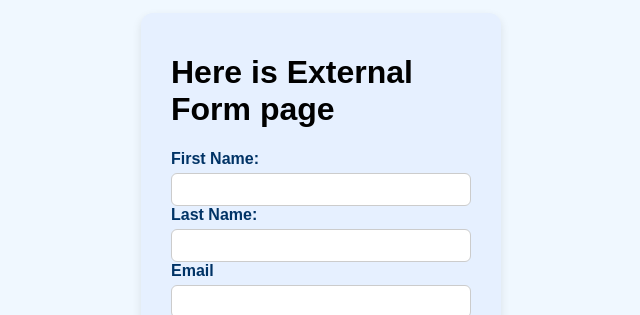
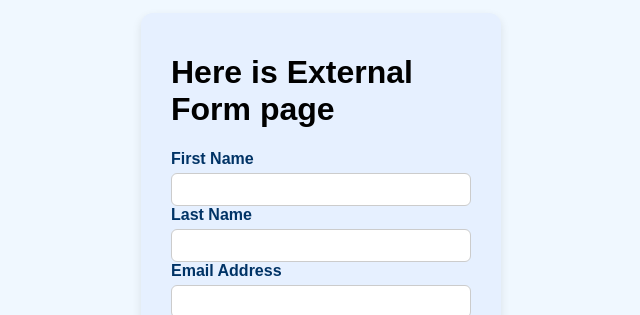
Before and after one commit to TuVu1997/TuVu1997.github.io, a plain HTML site: page 10434-external-form.html in a window 1280 px wide. Shown: the part 156-471 px from the top of the page, 319-959 px from the left. Drawn offline with Linux system fonts and the light colour scheme.

Commit message:
Update 10434-external-form.html

```diff
--- a/10434-external-form.html
+++ b/10434-external-form.html
@@ -88,14 +88,14 @@
   <div class="form-container">
     <h1>Here is External Form page</h1>
     <form>
-      <label for="fname">First Name:</label>
+      <label for="fname">First Name</label>
       <input type="text" id="fname" name="fname" required />
 
-      <label for="lname">Last Name:</label>
+      <label for="lname">Last Name</label>
       <input type="text" id="lname" name="lname" required />
 
-      <label for="ptnText">Email</label>
-      <input type="text" id="email" name="email" required />
+      <label for="email-addr">Email Address</label>
+      <input type="text" id="email-addr" name="email-addr" required />
 
       <!-- WhatsApp Status options -->
        <br>
@@ -105,7 +105,7 @@
             <label for="WhatsApp">WhatsApp</label>
             <br>
 
-            <input type="checkbox" name="Email-sta" id="Email-sta" value="active">
+            <input type="checkbox" name="Email" id="Email" value="active">
             <label for="Email">Email</label>
             <br>
 
```
